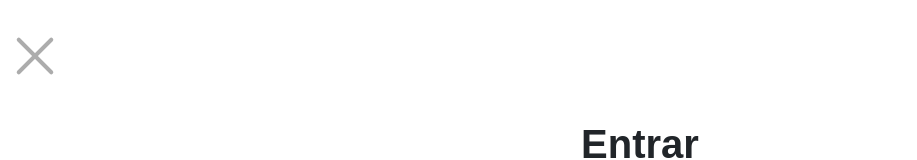
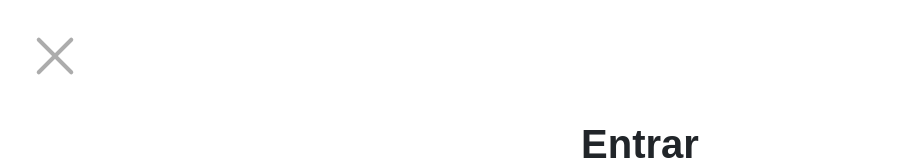
Before and after one commit to PracticasFHiC23-24/p4-af5, a plain HTML site: page login.html in a window 1280 px wide. Shown: the top 160 px of the page, without its empty margins (0-917 px from the left). Drawn offline with nearby package versions, Linux system fonts and the light colour scheme.

Commit message:
Update styleLogin.css

```diff
--- a/css/styleLogin.css
+++ b/css/styleLogin.css
@@ -327,12 +327,13 @@ h2 {
   .close-container{
     /*position: relative;*/
     display: inline-block;
-    margin: 0 20px;
+
     vertical-align: middle; /* Align the items vertically */
     margin: auto;
     width: 50px;
     height: 50px;
     margin-top: 20px;
+    margin-left: 20px;
     cursor: pointer;
   }
 
```
